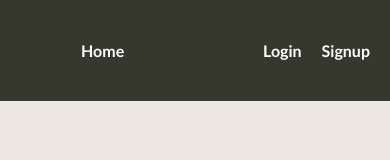
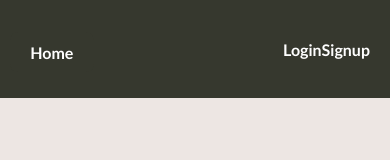
Before and after one commit to Victor78600/SportsConnect-front, a React (Vite) app: page / in a window 390 px wide. Shown: the top 160 px of the page. Built offline with nearby package versions, Linux system fonts and the light colour scheme.

Commit message:
responsive update

```diff
--- a/src/components/Navbar/Navbar.css
+++ b/src/components/Navbar/Navbar.css
@@ -17,10 +17,14 @@
 .NavButton {
   background-color: var(--black); /* Change the background color as needed */
   color: white; /* Change the text color as needed */
-  padding: 14px 20px;
+  /* padding: 14px 20px; */
   text-decoration: none;
   font-weight: bold;
   cursor: pointer;
+}
+
+#homeButton {
+  margin-top: 6px;
 }
 
 .MyProfile {
@@ -31,7 +35,7 @@
 nav ul {
   list-style: none;
   display: flex;
-  gap: 20px;
+  /* gap: 20px; */
 }
 
 nav ul li {
@@ -65,3 +69,9 @@ p {
 button:hover {
   background-color: #777; /* Change the button hover background color as needed */
 }
+
+@media screen and (max-width: 800px) {
+  #homeButton {
+    margin-left: -50px;
+  }
+}
--- a/src/components/Navbar/Navbar.jsx
+++ b/src/components/Navbar/Navbar.jsx
@@ -32,7 +32,11 @@ function Navbar() {
       <nav>
         <ul>
           <li>
-            <button className="NavButton" onClick={handleHomeButton}>
+            <button
+              id="homeButton"
+              className="NavButton"
+              onClick={handleHomeButton}
+            >
               Home
             </button>
           </li>
```
